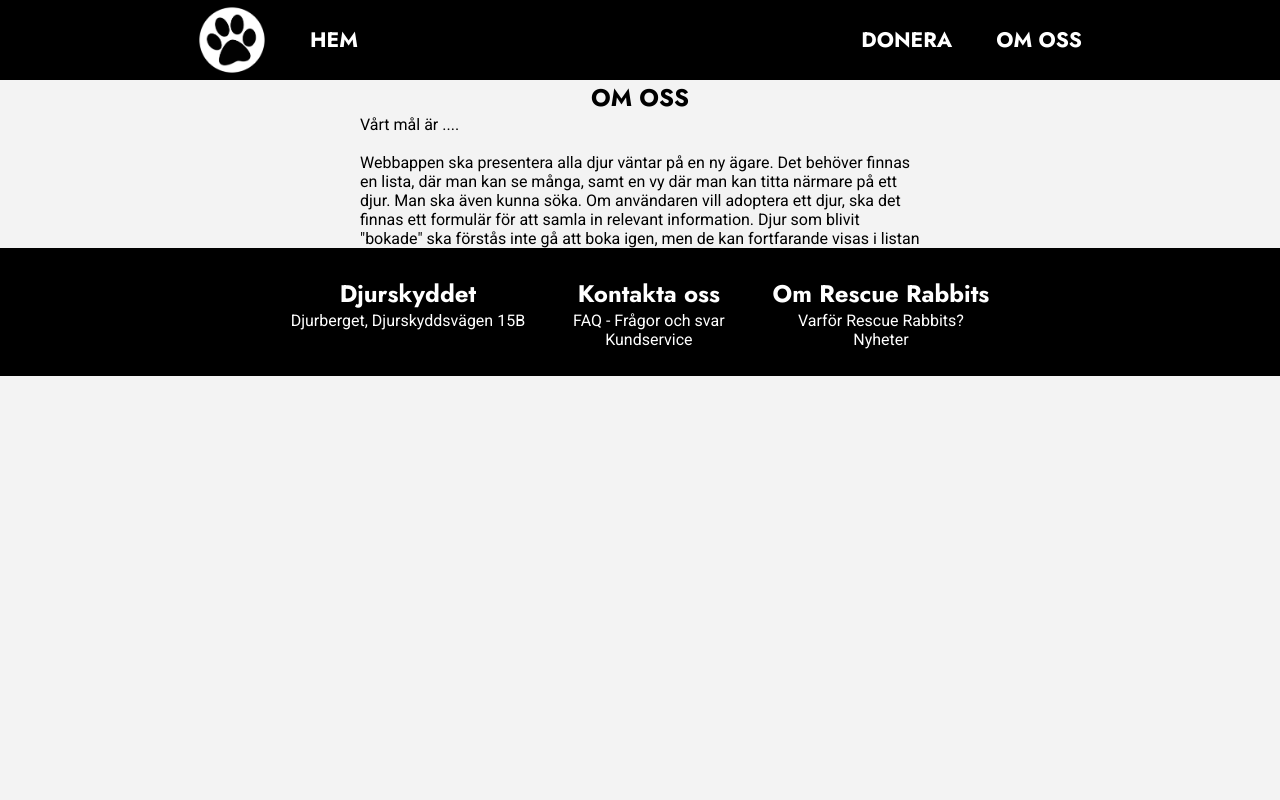
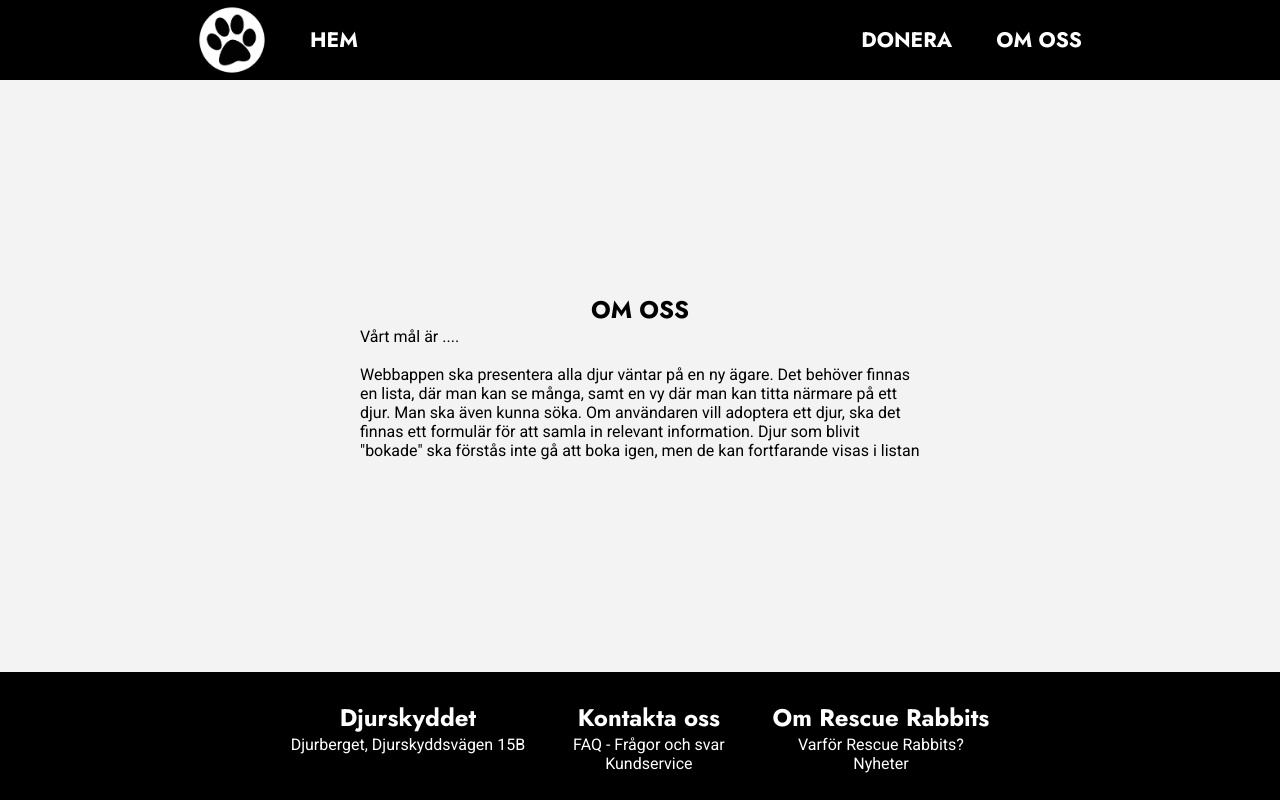
Before and after one commit to timand1/rescue-rabbits-magic-monkeys, a React (Vite) app: page /About in a window 1280 px wide. Built offline with nearby package versions, Linux system fonts and the light colour scheme.

Commit message:
footer css

```diff
--- a/src/App.scss
+++ b/src/App.scss
@@ -14,6 +14,8 @@
     background-color: variables.$primary-bg;
     color: variables.$fontColor;
     font-family: variables.$primary-font;
+    @include variables.flexContainer();
+    justify-content: space-between;
 }
 
 h1, h2, h3 {
--- a/src/styles/About.scss
+++ b/src/styles/About.scss
@@ -1,5 +1,4 @@
 @use 'variables';
-
 
 .about {
     max-width: 35rem;
--- a/src/styles/_footer.scss
+++ b/src/styles/_footer.scss
@@ -1,7 +1,7 @@
 @use 'variables';
 .footer-container{
 
-    bottom: 0;
+
     width: 100vw;
     height: 8rem;
     background-color: rgb(0, 0, 0);
```
Lines whose indentation alone changed are shown as unchanged.
